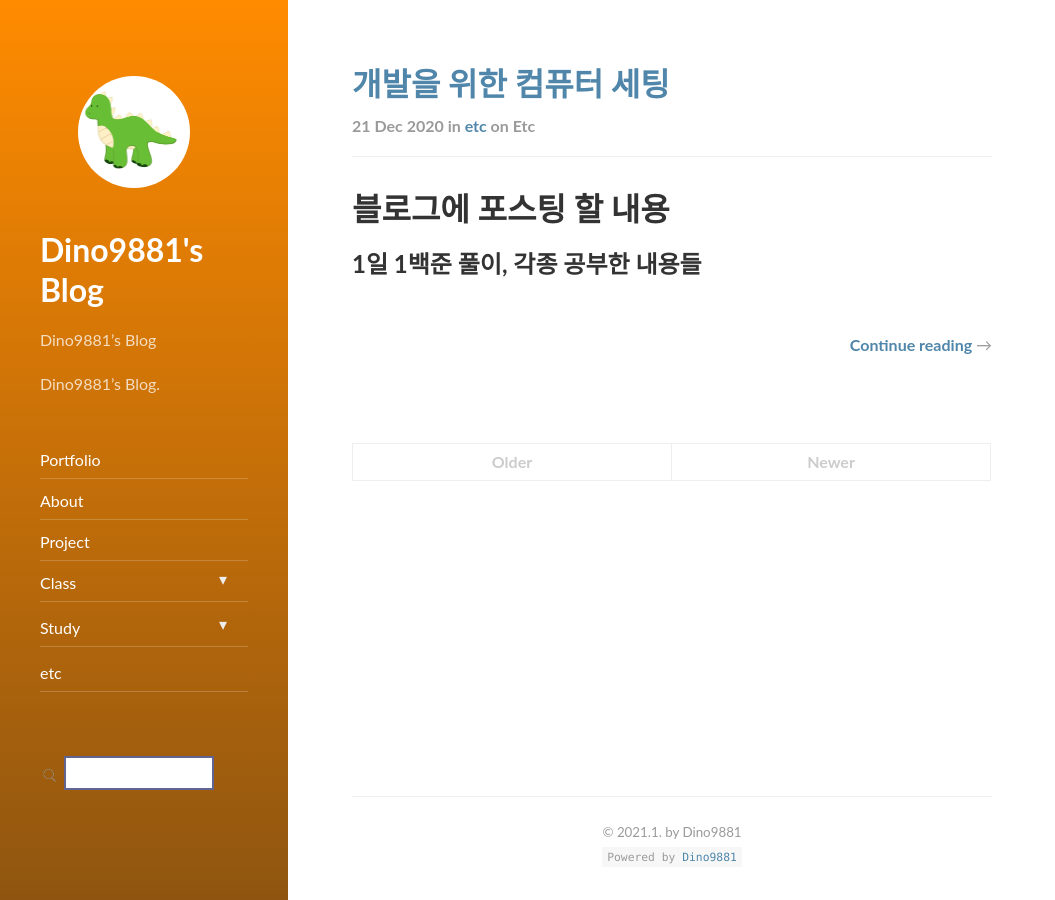
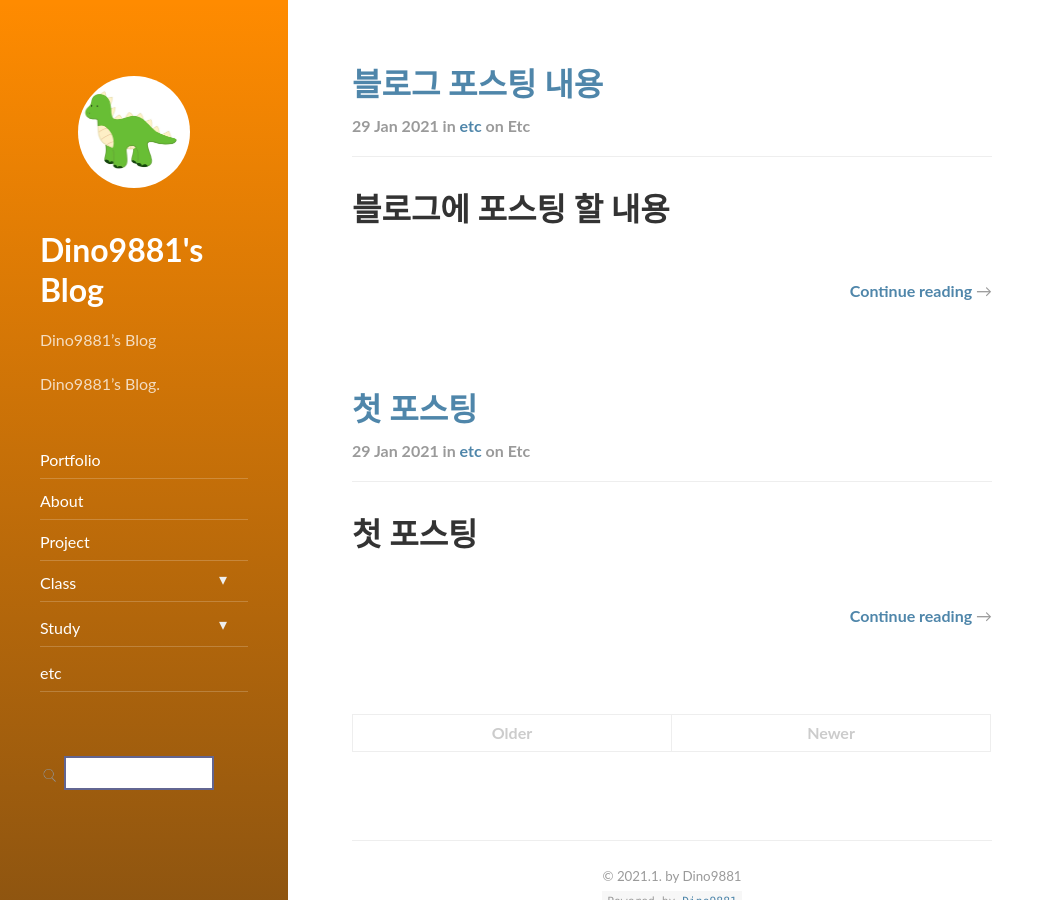
Before and after one commit to dino9881/dino9881.github.io, a Jekyll site: the page built from index.html, in a window 1280 px wide and 900 px high. Shown: the whole window, without its empty margins (0-1055 px from the left). Built offline with Jekyll 4.4.1, drawn with Linux system fonts in a browser that asks for light colours; nearby versions of some CDN libraries; the list of posts is cut into pages by our own code.

Commit message:
posting updates

```diff
--- a/_posts/etc/2020-12-21-setting-start.md
+++ /dev/null
@@ -1,11 +0,0 @@
----
-layout: post
-title: 개발을 위한 컴퓨터 세팅
-subtitle: 'python,데이터 사이언티스트, 인공지능 개발자를 위함'
-categories: etc
-tags: etc
-comments: true
-published: true
----
-# 블로그에 포스팅 할 내용
-## 1일 1백준 풀이, 각종 공부한 내용들
--- a/_posts/etc/2021-01-29-first-posting.md
+++ b/_posts/etc/2021-01-29-first-posting.md
@@ -1,5 +1,11 @@
 ---
-published: false
+layout: post
+title: 첫 포스팅
+subtitle: "2021년 01월 29일 첫 포스팅"
+categories: etc
+tags: etc
+comments: true
+published: true
 ---
 
 # 첫 포스팅
--- /dev/null
+++ b/_posts/etc/2021-01-29-postings.md
@@ -0,0 +1,13 @@
+---
+layout: post
+title: 블로그 포스팅 내용
+subtitle: "앞으로 올릴 포스팅의 내용"
+categories: etc
+tags: etc
+comments: true
+published: true
+---
+
+# 블로그에 포스팅 할 내용
+
+## 1일 1백준 풀이, 각종 공부한 내용들
```
